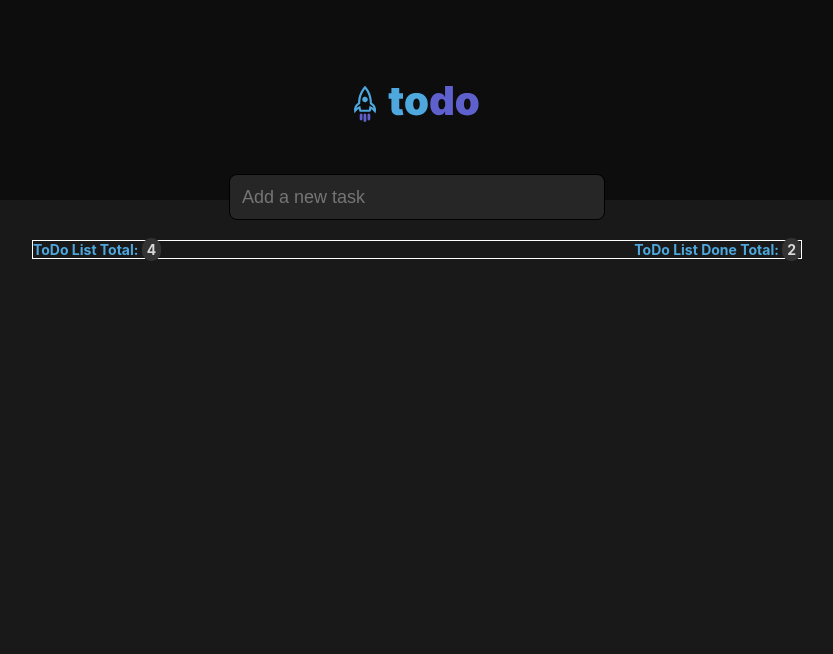
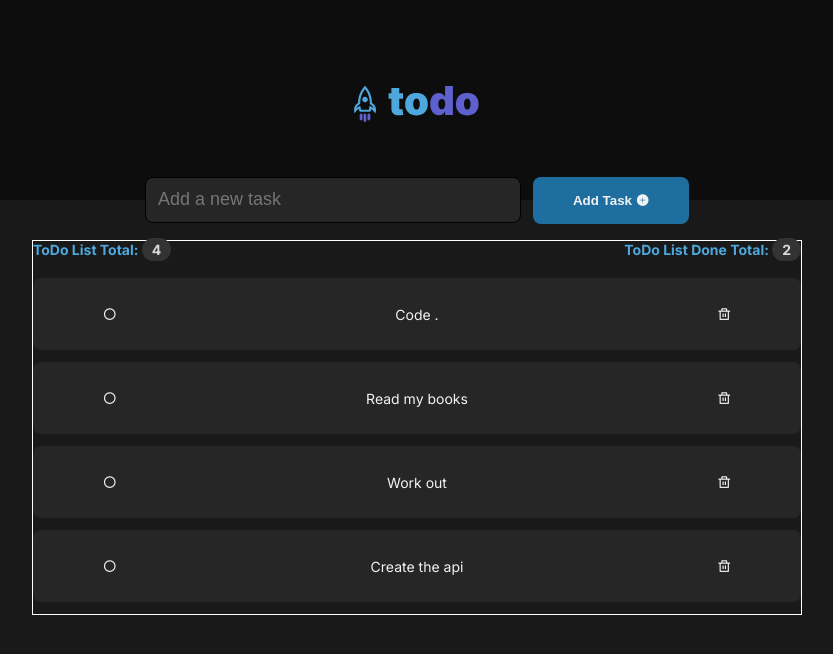
Before and after one commit to javasquezgo/vue-toDoList, a Vue app: page / in a window 1280 px wide. Shown: the top 654 px of the page, without its empty margins (223-1056 px from the left). Built offline with nearby package versions, Linux system fonts and the light colour scheme.

Commit message:
Ahorita solo buscamos como enviar datos de toDoInput hacia app

```diff
--- a/package.json
+++ b/package.json
@@ -9,6 +9,7 @@
     "preview": "vite preview"
   },
   "dependencies": {
+    "remixicon": "^2.5.0",
     "vue": "^3.2.47"
   },
   "devDependencies": {
--- a/src/App.vue
+++ b/src/App.vue
@@ -1,5 +1,5 @@
 <script setup>
-import { computed, provide, reactive } from "vue";
+import { computed, provide, reactive, ref } from "vue";
 import ToDoInput from "./components/ToDoInput.vue";
 import Task from "./components/Task.vue";
 
@@ -21,6 +21,7 @@ const toDoList = reactive([
     status: true,
   },
 ]);
+provide("tasks", toDoList);
 
 const totalToDo = computed(() => {
   return toDoList.length;
@@ -31,16 +32,15 @@ const totalDoneTask = computed(() => {
     return todo.status === true;
   }).length;
 });
-
-provide("tasks", toDoList);
 </script>
 
 <template>
   <header class="todo-header">
     <img src="./assets/Logo.svg" alt="Logo ToDo" class="header-logo" />
-    <to-do-input />
+    <to-do-input class="header-input" />
   </header>
-  <div class="container">
+
+  <section class="container">
     <div class="container-total-task">
       <p>
         ToDo List Total: <span>{{ totalToDo }}</span>
@@ -50,8 +50,16 @@ provide("tasks", toDoList);
       </p>
     </div>
     <task></task>
-  </div>
+  </section>
 </template>
 
 <style scoped>
+.header-input {
+  position: absolute;
+  bottom: -12%;
+}
+
+section {
+  margin: 40px auto;
+}
 </style>
--- a/src/components/Task.vue
+++ b/src/components/Task.vue
@@ -1,8 +1,43 @@
 <script setup>
 import { inject } from "vue";
+import "remixicon/fonts/remixicon.css";
 
 const task = inject("tasks");
+</script>
+<template  >
+  <ul class="task-list">
+    <li class="task-item" v-for="(todo, i) in task" :key="i">
+      <div class="task-container">
+        <i class="ri-checkbox-blank-circle-line"></i>
+        <p>{{ todo.text }}</p>
+        <i class="ri-delete-bin-line"></i>
+      </div>
+    </li>
+  </ul>
+</template>
 
-console.log(task);
-</script>
-<template></template>
+<style scoped>
+.task-list {
+  list-style: none;
+  margin-top: 20px;
+}
+
+.task-item {
+  width: 100%;
+  height: 72px;
+  background-color: #262626;
+  border-radius: 8px;
+  margin-bottom: 12px;
+}
+
+.task-container {
+  height: 100%;
+  display: grid;
+  grid-template-columns: 1fr 3fr 1fr;
+  justify-items: center;
+  align-items: center;
+  color: #f2f2f2;
+  font-size: 1.4rem;
+  text-align: left;
+}
+</style>
--- a/src/components/ToDoInput.vue
+++ b/src/components/ToDoInput.vue
@@ -1,8 +1,25 @@
 <script setup>
+import { ref, defineEmits } from "vue";
+
+const newTodoData = ref("");
+
+const btnClick = () => {
+  console.log("I´ve clicked " + newTodoData.value);
+};
 </script>
 
 <template>
-  <input type="text" class="input-todo" placeholder="Add a new task" />
+  <div class="toDoInputDiv">
+    <input
+      v-model="newTodoData"
+      type="text"
+      class="input-todo"
+      placeholder="Add a new task"
+    />
+    <button class="send-button" @click="btnClick">
+      Add Task <i class="ri-add-circle-fill"></i>
+    </button>
+  </div>
 </template>
 
 <style scoped>
@@ -15,7 +32,16 @@
   width: 350px;
   height: 44px;
   padding: 0 12px;
-  position: absolute;
-  bottom: -10%;
+}
+
+.send-button {
+  margin-left: 12px;
+  padding: 16px 40px;
+  background-color: #1e6f9f;
+  color: #f2f2f2;
+  font-weight: bold;
+  border-radius: 8px;
+  border: 0;
+  cursor: pointer;
 }
 </style>
--- a/src/style.css
+++ b/src/style.css
@@ -1,9 +1,4 @@
-#app {
-  max-width: 1280px;
-}
-
 @import url('https://fonts.googleapis.com/css2?family=Inter:wght@400;500;700;800&display=swap');
-
 
 *{
   padding: 0;
@@ -47,7 +42,7 @@ body{
 }
 
 .container-total-task span{
-  padding: 3px 5px;
+  padding: 3px 10px;
   background-color: #333;
   color: #d9d9d9;
   border-radius: 99px;
```
Also changed, not shown: 1 other file (tests, documents, lock files or other folders).
